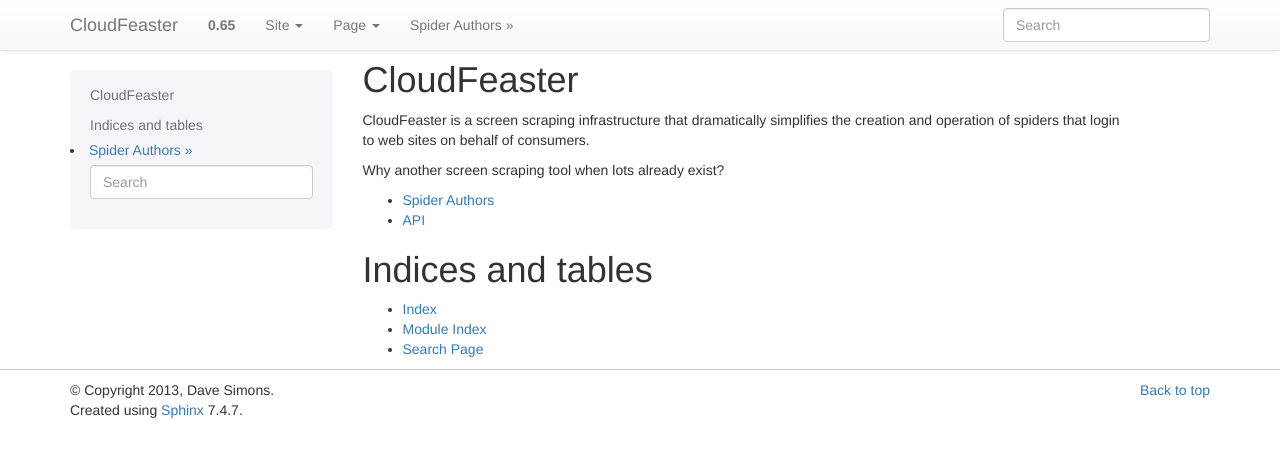
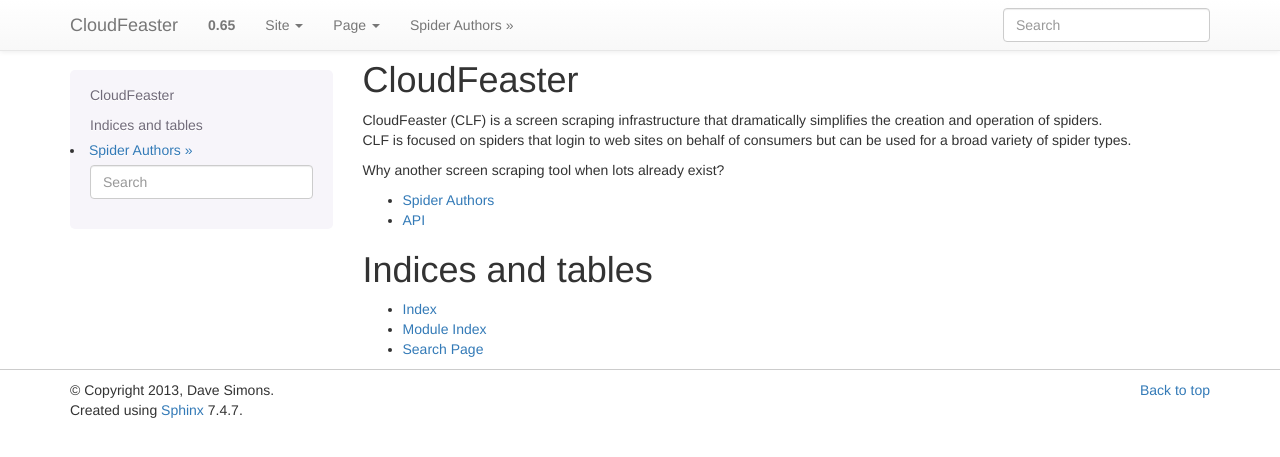
Before and after one commit to simonsdave/cloudfeaster, a Sphinx documentation site: the page built from docs/index.rst, in a window 1280 px wide. Shown: the top 457 px of the page. Built offline with Sphinx 7.4.7, drawn with Linux system fonts in a browser that asks for light colours.

Commit message:
super little doc change

```diff
--- a/docs/index.rst
+++ b/docs/index.rst
@@ -1,7 +1,10 @@
 CloudFeaster
 ============
 
-CloudFeaster is a screen scraping infrastructure that dramatically simplifies the creation and operation of spiders that login to web sites on behalf of consumers.
+CloudFeaster (CLF) is a screen scraping infrastructure that dramatically
+simplifies the creation and operation of spiders.
+CLF is focused on spiders that login to web sites on behalf of consumers
+but can be used for a broad variety of spider types.
 
 Why another screen scraping tool when lots already exist?
 
```
